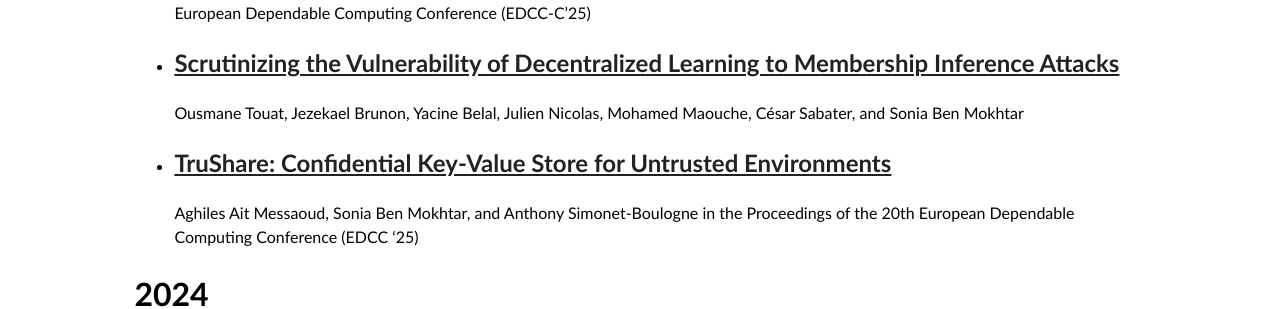
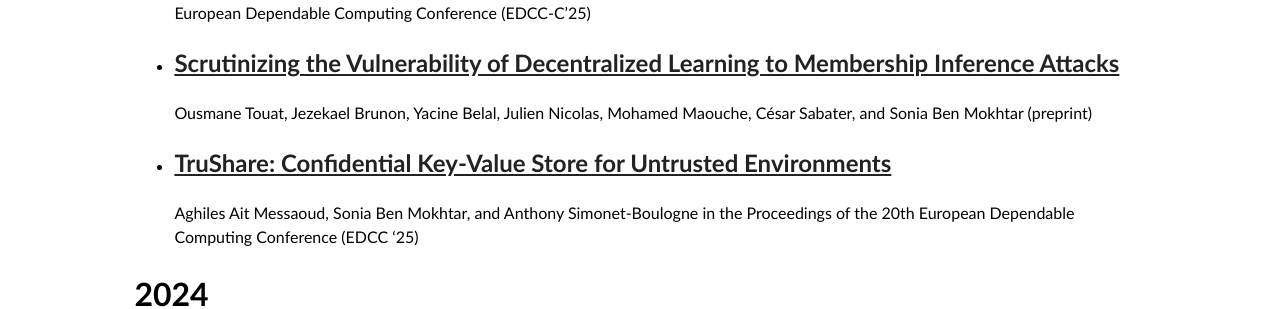
Before and after one commit to RedChainLab/RedChainLab.github.io, a Jekyll site: the page built from publications.markdown, in a window 1280 px wide. Shown: the part 713-1022 px from the top of the page. Built offline with Jekyll 4.4.1, drawn with Linux system fonts in a browser that asks for light colours.

Commit message:
Preprint publication format

```diff
--- a/publications.markdown
+++ b/publications.markdown
@@ -9,6 +9,6 @@
 {% assign yearTitlesSorted = y.items | sort: "title" %}
 {% for publi in yearTitlesSorted %}
   - ## {%if publi.doi %}[{{ publi.title }}]({{publi.doi}}) {%else%} {{ publi.title }} {% endif %} {%if publi.status %}({{publi.status}}){% endif %} {%if publi.github %}<a href="{{ publi.github }}"><img width=30em style="margin-bottom: -.25em;" src="https://github.githubassets.com/images/modules/logos_page/GitHub-Mark.png"></a>{% endif %}
-    {{publi.author}}{% case publi.type %} {% when "inproceedings" %} in the {%if publi.publisher_url %}[{{ publi.booktitle }}]({{publi.publisher_url}}) {%else%} {{ publi.booktitle }} {% endif %} {% when "journal" %} in {%if publi.publisher_url %}[{{ publi.booktitle }} {{publi.issue}}, {{publi.article_number}}]({{publi.publisher_url}}) {%else%} {{ publi.booktitle }} {{publi.issue}}, {{publi.article_number}} {% endif %} ({{publi.date | date: "%Y"}}) {% endcase %}
+    {{publi.author}}{% case publi.type %} {% when "inproceedings" %} in the {%if publi.publisher_url %}[{{ publi.booktitle }}]({{publi.publisher_url}}) {%else%} {{ publi.booktitle }} {% endif %} {% when "journal" %} in {%if publi.publisher_url %}[{{ publi.booktitle }} {{publi.issue}}, {{publi.article_number}}]({{publi.publisher_url}}) {%else%} {{ publi.booktitle }} {{publi.issue}}, {{publi.article_number}} {% endif %} ({{publi.date | date: "%Y"}}) {% when "preprint" %} (preprint) {% endcase %}
 {% endfor %}
 {% endfor %}
```
